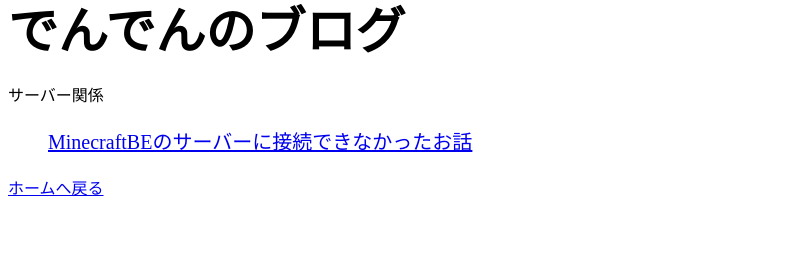
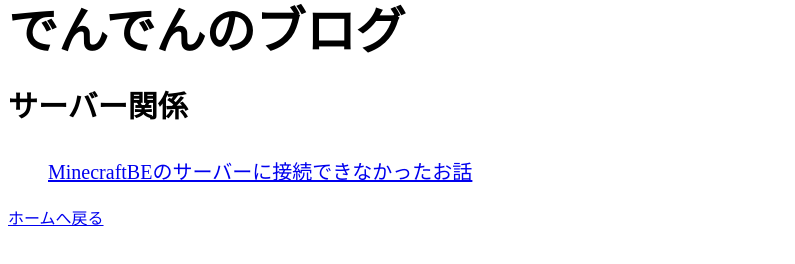
Before and after one commit to dendend12345/dendenHP, a plain HTML site: page blog/blog.html in a window 1280 px wide. Shown: the part 180-444 px from the top of the page, without its empty margins (0-795 px from the left). Drawn offline with Linux system fonts and the light colour scheme.

Commit message:
Update blog.css

```diff
--- a/blog/blog.css
+++ b/blog/blog.css
@@ -4,6 +4,10 @@
   line-height: 0px;
   font-size: 50px;
   font-family: "Hiragino Sans";
+  font-weight: bold;
+}
+.subtitle{
+  font-size: 30px;
   font-weight: bold;
 }
 
```
